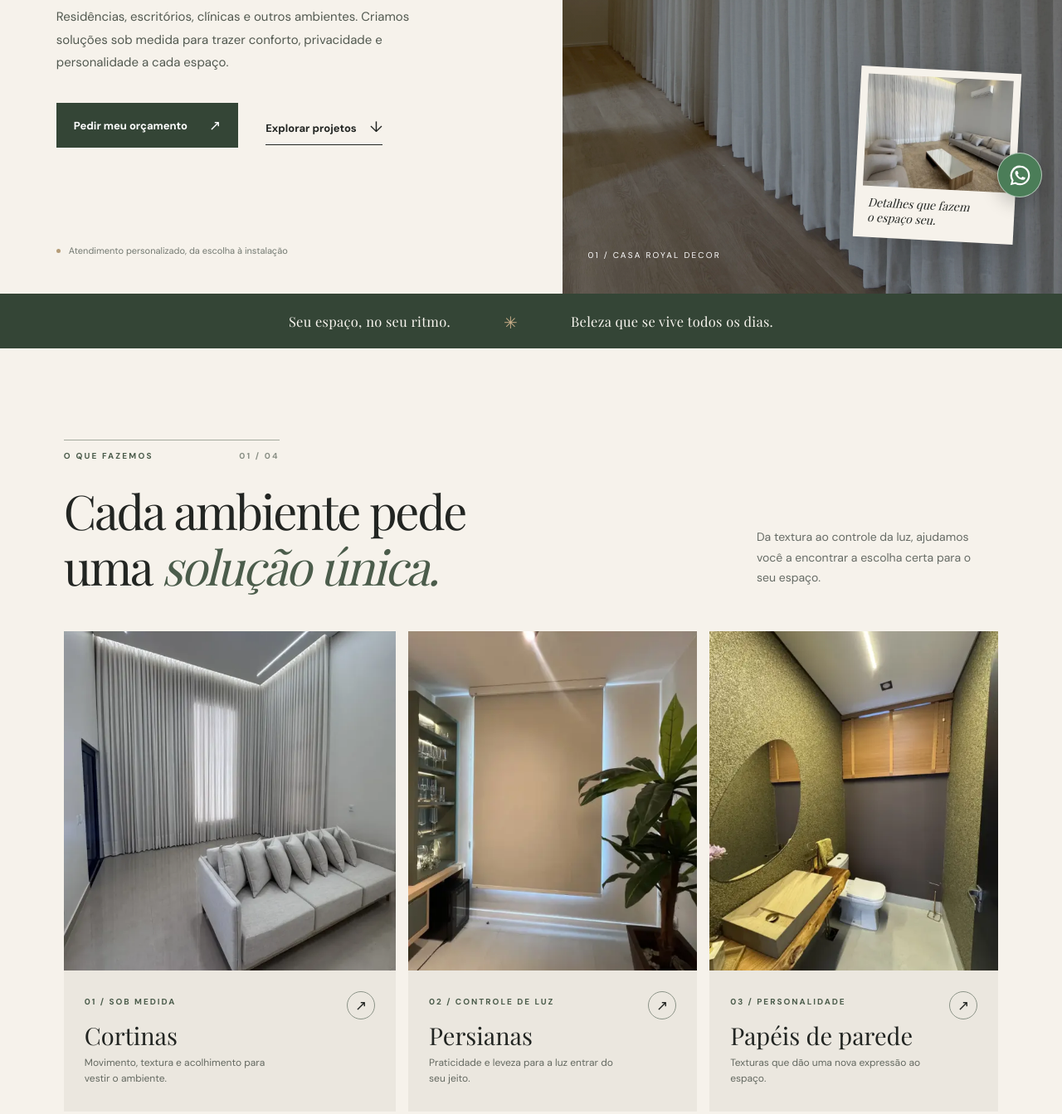
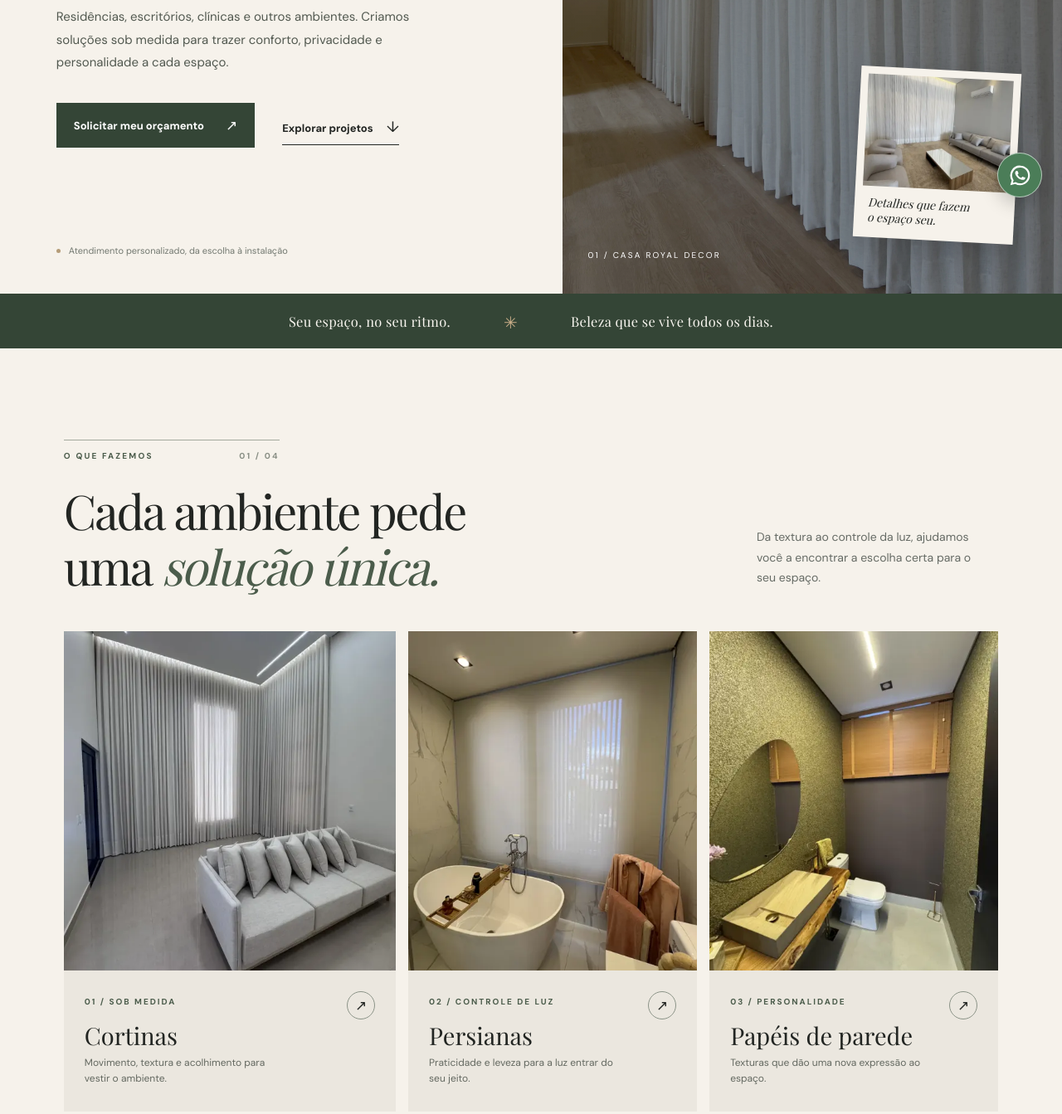
Before and after one commit to EdsonnOliveira/casaroyal, a plain HTML site: page index.html in a window 1280 px wide. Shown: the part 540-1883 px from the top of the page at 83% size. Drawn offline with nearby package versions, Linux system fonts and the light colour scheme; a web font is replaced by a local one.

Commit message:
Update CTA copy, closing text, and diversify persiana photos.
Co-authored-by: Cursor <cursoragent@cursor.com>

```diff
--- a/index.html
+++ b/index.html
@@ -35,7 +35,7 @@
         <h1 id="hero-title">Espaços que traduzem<br><em>elegância</em>, conforto<br>e personalidade.</h1>
         <p>Residências, escritórios, clínicas e outros ambientes. Criamos soluções sob medida para trazer conforto, privacidade e personalidade a cada espaço.</p>
         <div class="hero-actions">
-          <a class="button button-dark" href="https://wa.me/5561981526151?text=Ol%C3%A1%21%20Gostaria%20de%20um%20or%C3%A7amento%20com%20a%20Casa%20Royal%20Decor." target="_blank" rel="noopener noreferrer">Pedir meu orçamento <span aria-hidden="true">↗</span></a>
+          <a class="button button-dark" href="https://wa.me/5561981526151?text=Ol%C3%A1%21%20Gostaria%20de%20um%20or%C3%A7amento%20com%20a%20Casa%20Royal%20Decor." target="_blank" rel="noopener noreferrer">Solicitar meu orçamento <span aria-hidden="true">↗</span></a>
           <a class="text-link" href="#inspiracao">Explorar projetos <span aria-hidden="true">↓</span></a>
         </div>
         <div class="hero-footnote"><span class="fine-dot"></span> Atendimento personalizado, da escolha à instalação</div>
@@ -56,7 +56,7 @@
       </div>
       <div class="solution-grid">
         <article class="solution-card solution-card-tall"><div class="solution-image"><img src="assets/18-600.webp" alt="Sala de estar com cortinas longas e claras" loading="lazy"></div><div class="solution-info"><div><span>01 / SOB MEDIDA</span><h3>Cortinas</h3><p>Movimento, textura e acolhimento para vestir o ambiente.</p></div><a href="https://wa.me/5561981526151?text=Ol%C3%A1%21%20Quero%20conversar%20sobre%20cortinas%20sob%20medida." target="_blank" rel="noopener noreferrer" aria-label="Pedir orçamento de cortinas">↗</a></div></article>
-        <article class="solution-card"><div class="solution-image"><img src="assets/19-480.webp" alt="Persiana rolô em ambiente residencial" loading="lazy"></div><div class="solution-info"><div><span>02 / CONTROLE DE LUZ</span><h3>Persianas</h3><p>Praticidade e leveza para a luz entrar do seu jeito.</p></div><a href="https://wa.me/5561981526151?text=Ol%C3%A1%21%20Quero%20conversar%20sobre%20persianas%20sob%20medida." target="_blank" rel="noopener noreferrer" aria-label="Pedir orçamento de persianas">↗</a></div></article>
+        <article class="solution-card"><div class="solution-image"><img src="assets/20-480.webp" alt="Persiana rolô em banheiro com banheira" loading="lazy"></div><div class="solution-info"><div><span>02 / CONTROLE DE LUZ</span><h3>Persianas</h3><p>Praticidade e leveza para a luz entrar do seu jeito.</p></div><a href="https://wa.me/5561981526151?text=Ol%C3%A1%21%20Quero%20conversar%20sobre%20persianas%20sob%20medida." target="_blank" rel="noopener noreferrer" aria-label="Solicitar orçamento de persianas">↗</a></div></article>
         <article class="solution-card"><div class="solution-image"><img src="assets/5-480.webp" alt="Ambiente com parede texturizada e acabamento decorativo" loading="lazy"></div><div class="solution-info"><div><span>03 / PERSONALIDADE</span><h3>Papéis de parede</h3><p>Texturas que dão uma nova expressão ao espaço.</p></div><a href="https://wa.me/5561981526151?text=Ol%C3%A1%21%20Quero%20conversar%20sobre%20pap%C3%A9is%20de%20parede." target="_blank" rel="noopener noreferrer" aria-label="Pedir orçamento de papéis de parede">↗</a></div></article>
       </div>
     </section>
@@ -81,7 +81,7 @@
       <div class="gallery-grid">
         <figure class="gallery-item gallery-item-main"><img src="assets/10-480.webp" alt="Sala de estar ampla com cortinas claras" loading="lazy"><figcaption><span>01 / SALA DE ESTAR</span><strong>Luz, textura e respiro.</strong></figcaption></figure>
         <figure class="gallery-item"><img src="assets/7-480.webp" alt="Quarto com cortina do teto ao piso" loading="lazy"><figcaption><span>02 / QUARTO</span><strong>Calma em cada detalhe.</strong></figcaption></figure>
-        <figure class="gallery-item"><img src="assets/19-480.webp" alt="Persiana rolô em ambiente integrado" loading="lazy"><figcaption><span>03 / PERSIANA</span><strong>Controle com leveza.</strong></figcaption></figure>
+        <figure class="gallery-item"><img src="assets/21-480.webp" alt="Persiana romana em closet com iluminação embutida" loading="lazy"><figcaption><span>03 / PERSIANA</span><strong>Controle com leveza.</strong></figcaption></figure>
         <figure class="gallery-item"><img src="assets/15-480.webp" alt="Ambiente integrado com cortinas brancas" loading="lazy"><figcaption><span>04 / AMBIENTE INTEGRADO</span><strong>Um novo olhar para o espaço.</strong></figcaption></figure>
       </div>
       <a class="gallery-more" href="https://www.instagram.com/casaroyal.decor/" target="_blank" rel="noopener noreferrer">Veja mais projetos no Instagram <span aria-hidden="true">↗</span></a>
@@ -91,7 +91,7 @@
 
     <section class="quote-section" aria-label="Depoimento de cliente"><div class="quote-mark" aria-hidden="true">“</div><blockquote>Estou muito satisfeita com a Casa Royal Decor em Brasília. Desde o atendimento até a entrega, tudo foi impecável.</blockquote><div class="quote-source"><span>★★★★★</span><strong>Bia Ferraz</strong><small>Avaliação publicada no Google</small><a href="https://www.google.com.br/maps/place/CasaRoyal+Decor/@-15.7215488,-47.9373578,11z/data=!3m1!4b1!4m6!3m5!1s0xa34a253b675f9003:0x43a07f7504388d1d!8m2!3d-15.7215488!4d-47.9373578!16s%2Fg%2F11vybh061j" target="_blank" rel="noopener noreferrer">Ver avaliações ↗</a></div></section>
 
-    <section class="closing" id="contato" aria-labelledby="closing-title"><div class="closing-visual"><img src="assets/13.webp" alt="Detalhe do caimento de uma cortina clara" loading="lazy"></div><div class="closing-copy"><span class="kicker">O PRÓXIMO PASSO É SEU</span><h2 id="closing-title">Vamos transformar<br><em>o seu espaço?</em></h2><p>Conte o que você imagina para residência ou empresa. A Casa Royal Decor ajuda você a encontrar a solução certa.</p><a class="button button-dark" href="https://wa.me/5561981526151?text=Ol%C3%A1%21%20Gostaria%20de%20um%20or%C3%A7amento%20com%20a%20Casa%20Royal%20Decor." target="_blank" rel="noopener noreferrer">Iniciar conversa no WhatsApp <span aria-hidden="true">↗</span></a><small>Atendimento pelo WhatsApp: (61) 98152-6151</small></div></section>
+    <section class="closing" id="contato" aria-labelledby="closing-title"><div class="closing-visual"><img src="assets/13.webp" alt="Detalhe do caimento de uma cortina clara" loading="lazy"></div><div class="closing-copy"><span class="kicker">O PRÓXIMO PASSO É SEU</span><h2 id="closing-title">Vamos transformar<br><em>o seu espaço?</em></h2><p>Conte o que você imagina para o seu ambiente. A Casa Royal Decor ajuda você a encontrar a solução certa.</p><a class="button button-dark" href="https://wa.me/5561981526151?text=Ol%C3%A1%21%20Gostaria%20de%20um%20or%C3%A7amento%20com%20a%20Casa%20Royal%20Decor." target="_blank" rel="noopener noreferrer">Iniciar conversa no WhatsApp <span aria-hidden="true">↗</span></a><small>Atendimento pelo WhatsApp: (61) 98152-6151</small></div></section>
   </main>
 
   <footer class="footer"><div class="footer-top"><a class="brand footer-brand" href="#inicio" aria-label="Casa Royal Decor, voltar ao início"><span class="brand-logo"><img src="assets/logo-dark.webp" alt="" width="800" height="396"></span></a><p>Ambientes pensados para a vida que acontece neles.</p><div class="footer-links"><a href="https://www.instagram.com/casaroyal.decor/" target="_blank" rel="noopener noreferrer">Instagram ↗</a><a href="https://wa.me/5561981526151" target="_blank" rel="noopener noreferrer">WhatsApp ↗</a></div></div><div class="footer-bottom"><span>© <span id="year">2026</span> Casa Royal Decor</span><span>Brasília, DF</span><a href="#inicio">Voltar ao topo ↑</a></div></footer>
--- a/script.js
+++ b/script.js
@@ -15,7 +15,7 @@ mobileNav.querySelectorAll('a').forEach(link => link.addEventListener('click', (
 const choices = {
   luz: { label: 'LUZ NA MEDIDA CERTA', heading: 'Leveza para transformar o dia.', description: 'Cortinas de tecido criam uma luz delicada e deixam a sala mais acolhedora, sem perder a sensação de amplitude.', image: 'assets/10-480.webp', alt: 'Sala com cortinas leves filtrando a luz', message: 'Olá! Quero uma solução para deixar a luz mais suave no meu ambiente.' },
   privacidade: { label: 'CONFORTO E PRIVACIDADE', heading: 'Um refúgio para chamar de seu.', description: 'Com o tecido e o modelo certos, você escolhe quando deixar a luz entrar e quando criar um ambiente mais reservado.', image: 'assets/7-480.webp', alt: 'Quarto com cortina do teto ao piso', message: 'Olá! Quero mais privacidade no meu ambiente. Podemos conversar sobre cortinas ou persianas?' },
-  praticidade: { label: 'PRATICIDADE NO DIA A DIA', heading: 'O conforto acompanha sua rotina.', description: 'Persianas e opções motorizadas deixam o controle da luz mais simples, com soluções que se integram ao seu espaço.', image: 'assets/19-480.webp', alt: 'Persiana rolô em ambiente residencial', message: 'Olá! Quero uma solução prática para controlar a luz. Gostaria de conhecer as persianas e opções motorizadas.' }
+  praticidade: { label: 'PRATICIDADE NO DIA A DIA', heading: 'O conforto acompanha sua rotina.', description: 'Persianas e opções motorizadas deixam o controle da luz mais simples, com soluções que se integram ao seu espaço.', image: 'assets/19-480.webp', alt: 'Persiana rolô ao lado de planta e cristaleira', message: 'Olá! Quero uma solução prática para controlar a luz. Gostaria de conhecer as persianas e opções motorizadas.' }
 };
 const choiceButtons = [...document.querySelectorAll('.finder-option')];
 const finderResult = document.getElementById('finder-result');
```
Also changed, not shown: assets/20-480.webp (added), assets/20.webp (added), assets/21-480.webp (added), assets/21.webp (added).
